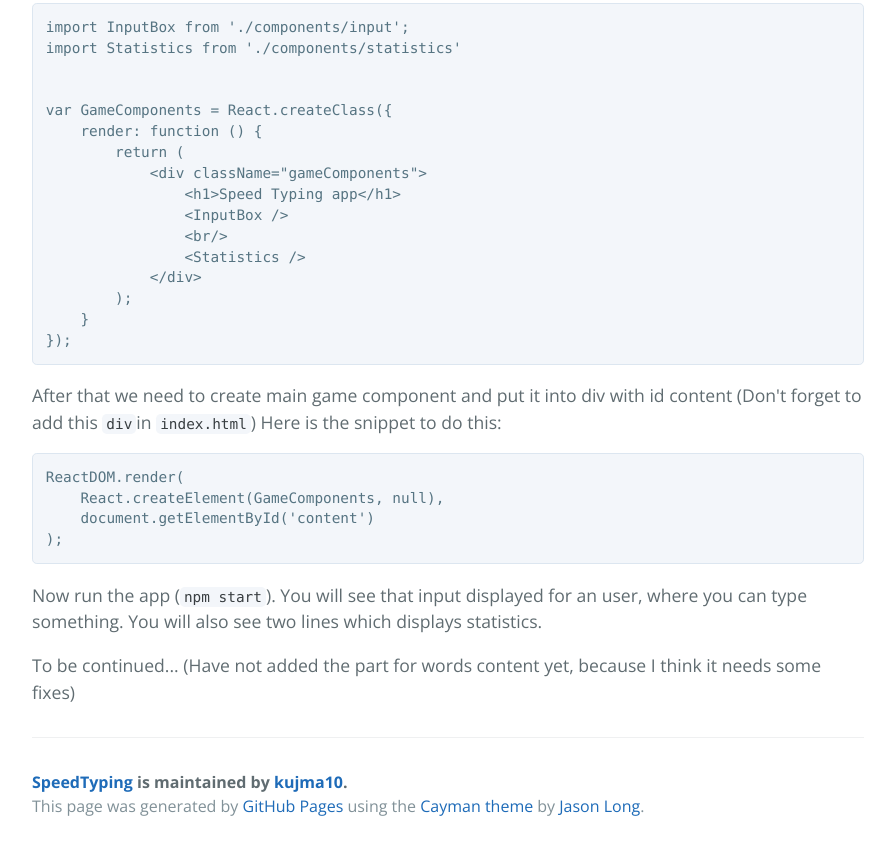
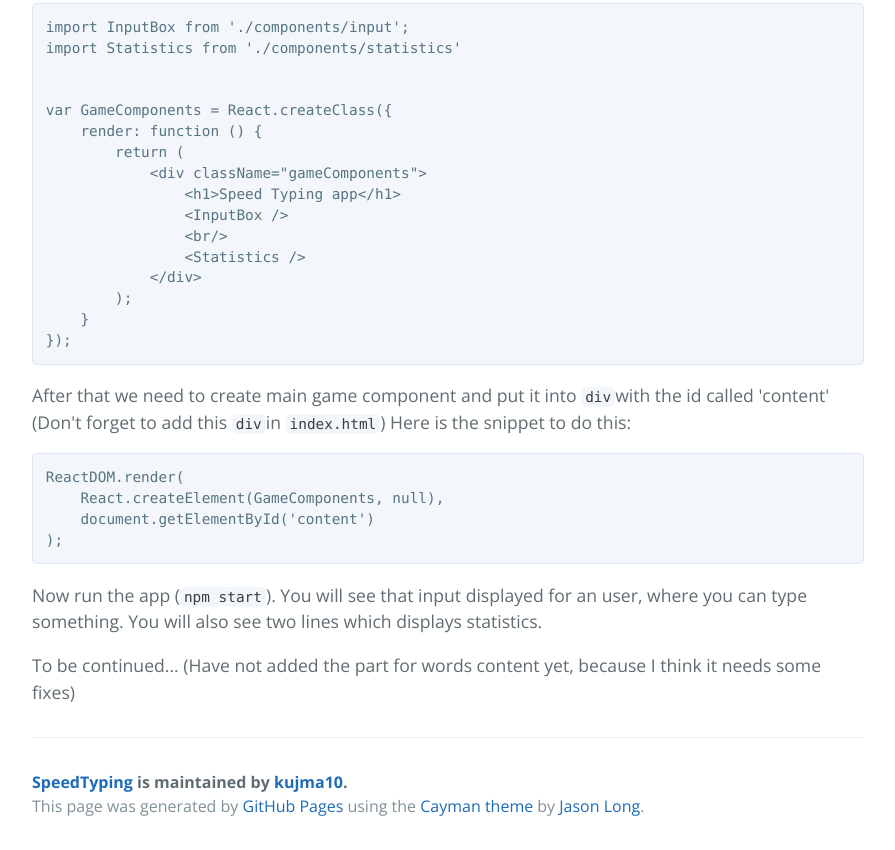
Before and after one commit to kujma10-zz/SpeedTypingApp, a plain HTML site: page index.html in a window 1280 px wide. Shown: the part 6411-7261 px from the top of the page, without its empty margins (192-1087 px from the left). Drawn offline with nearby package versions, Linux system fonts and the light colour scheme.

```diff
--- a/index.html
+++ b/index.html
@@ -279,7 +279,7 @@
 });
 </code></pre>
 
-<p>After that we need to create main game component and put it into div with id content (Don't forget to add this <code>div</code>in <code>index.html</code>)
+<p>After that we need to create main game component and put it into <code>div</code>with the id called 'content' (Don't forget to add this <code>div</code>in <code>index.html</code>)
 Here is the snippet to do this:</p>
 
 <pre><code>ReactDOM.render(
```
Also changed, not shown: params.json (+1 -1 lines).
